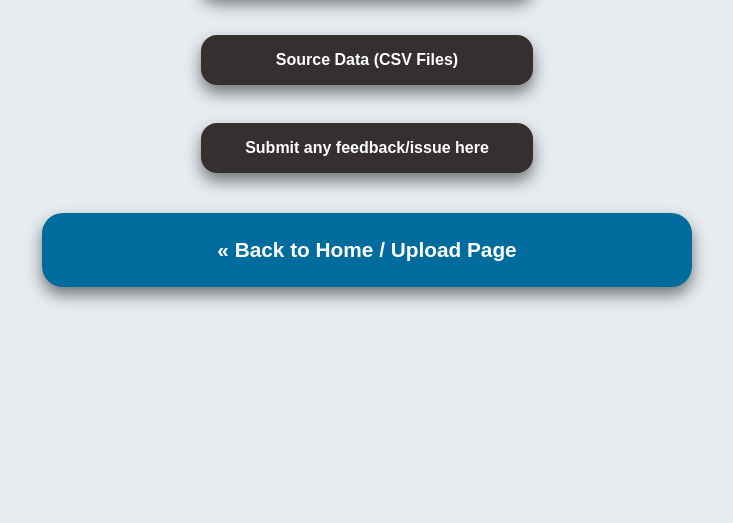
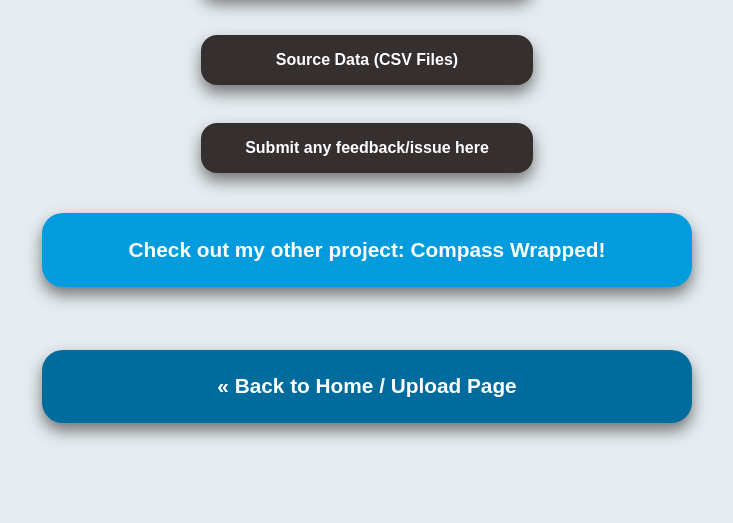
Before and after one commit to Jacobmar2/TransLink-Performance-Explorer, a Flask app: page /about in a window 1280 px wide. Shown: the part 1318-1841 px from the top of the page, without its empty margins (273-1006 px from the left). Before the commit the page ends 1623 px from the top, so only its background shows below. Run offline with Flask 3, Linux system fonts and the light colour scheme.

Commit message:
Update about page

```diff
--- a/static/style.css
+++ b/static/style.css
@@ -346,6 +346,14 @@ button:hover {
 
 
 /* Back button inherits .button-card styling */
+.compass-button {
+    background-color: #009cde;
+}
+
+.compass-button:hover {
+    background-color: #007bb5;
+}
+
 .back-button {
     margin-bottom: 2em;
 }
--- a/templates/about.html
+++ b/templates/about.html
@@ -81,7 +81,9 @@
             Submit any feedback/issue here
     </a>
 
-
+    <a href="https://compass-wrapped.onrender.com/" class="button-card back-button compass-button">
+        Check out my other project: Compass Wrapped!
+    </a>
 
     <a href="/" class="button-card back-button">
         &laquo; Back to Home / Upload Page
```
